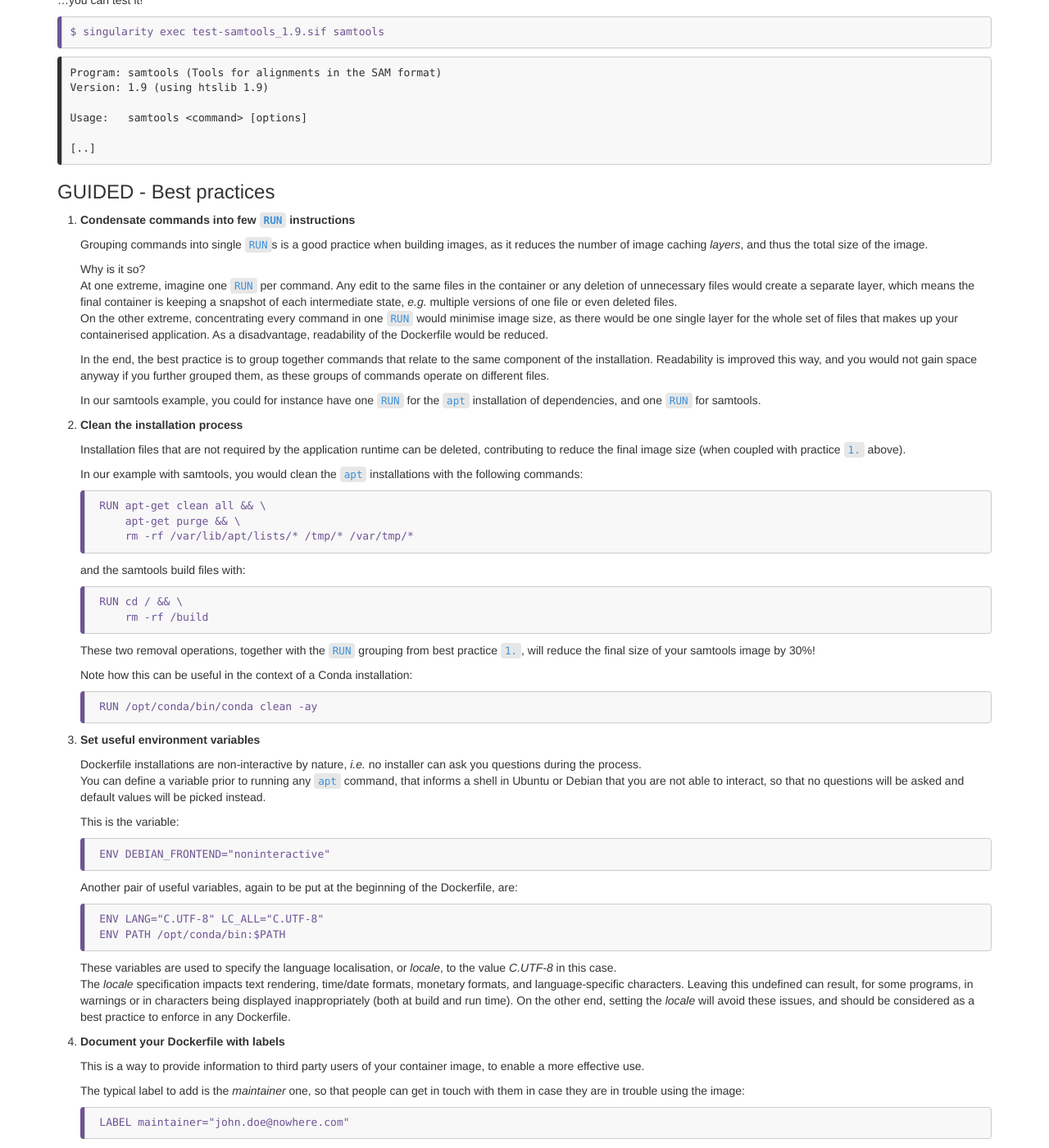
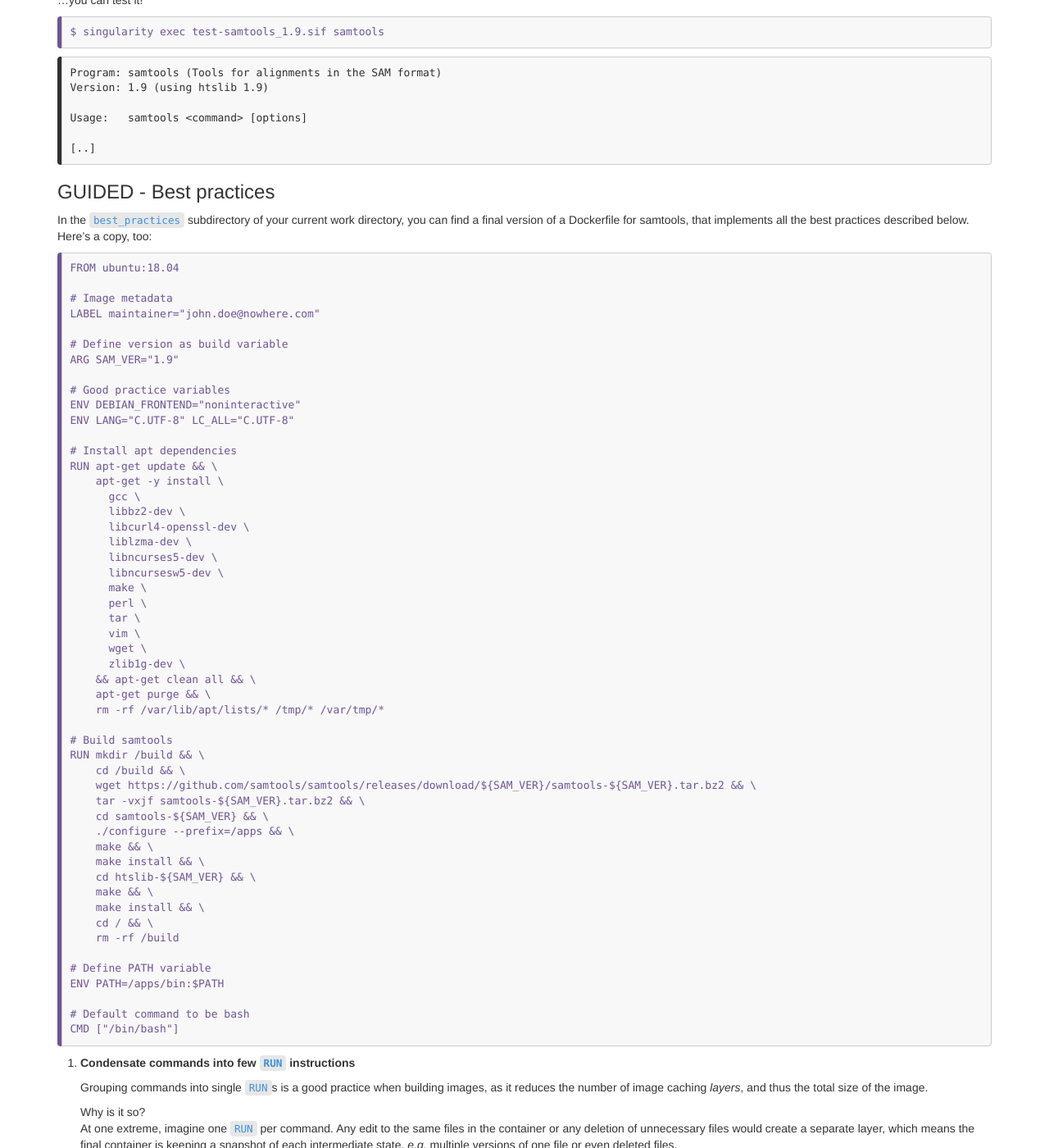
Before and after one commit to PawseySC/containers-bioinformatics-workshop, a Jekyll site: the page built from _episodes/5.build.md, in a window 1280 px wide and 1400 px high, scrolled down 7869 px. Shown: the whole window at 82% size. Built offline with Jekyll 4.4.1, drawn with Linux system fonts in a browser that asks for light colours; some of the changed text lies outside the part shown.

Commit message:
s3: best practices, Dockerfile in tutorial

````diff
--- a/_episodes/5.build.md
+++ b/_episodes/5.build.md
@@ -827,6 +827,63 @@ Usage:   samtools <command> [options]
 
 ### GUIDED - Best practices
 
+In the `best_practices` subdirectory of your current work directory, you can find a final version of a Dockerfile for samtools, that implements all the best practices described below.  Here's a copy, too:
+
+```
+FROM ubuntu:18.04
+
+# Image metadata
+LABEL maintainer="john.doe@nowhere.com"
+
+# Define version as build variable
+ARG SAM_VER="1.9"
+
+# Good practice variables
+ENV DEBIAN_FRONTEND="noninteractive"
+ENV LANG="C.UTF-8" LC_ALL="C.UTF-8"
+
+# Install apt dependencies
+RUN apt-get update && \
+    apt-get -y install \
+      gcc \
+      libbz2-dev \
+      libcurl4-openssl-dev \
+      liblzma-dev \
+      libncurses5-dev \
+      libncursesw5-dev \
+      make \
+      perl \
+      tar \
+      vim \
+      wget \
+      zlib1g-dev \
+    && apt-get clean all && \
+    apt-get purge && \
+    rm -rf /var/lib/apt/lists/* /tmp/* /var/tmp/*
+
+# Build samtools
+RUN mkdir /build && \
+    cd /build && \
+    wget https://github.com/samtools/samtools/releases/download/${SAM_VER}/samtools-${SAM_VER}.tar.bz2 && \
+    tar -vxjf samtools-${SAM_VER}.tar.bz2 && \
+    cd samtools-${SAM_VER} && \
+    ./configure --prefix=/apps && \
+    make && \
+    make install && \
+    cd htslib-${SAM_VER} && \
+    make && \
+    make install && \
+    cd / && \
+    rm -rf /build
+
+# Define PATH variable
+ENV PATH=/apps/bin:$PATH
+
+# Default command to be bash
+CMD ["/bin/bash"]
+```
+{: .source}
+
 
 1. **Condensate commands into few `RUN` instructions**
 
````
Also changed, not shown: other parts of _episodes/5.build.md (+0 -2 lines).
